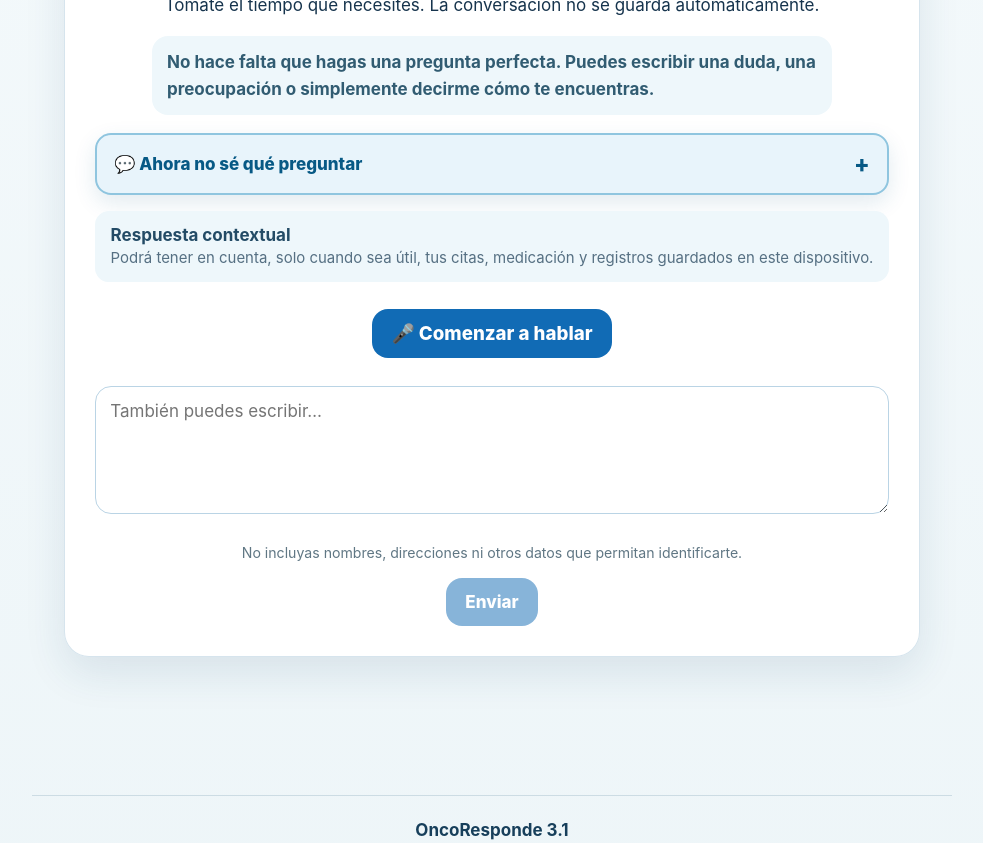
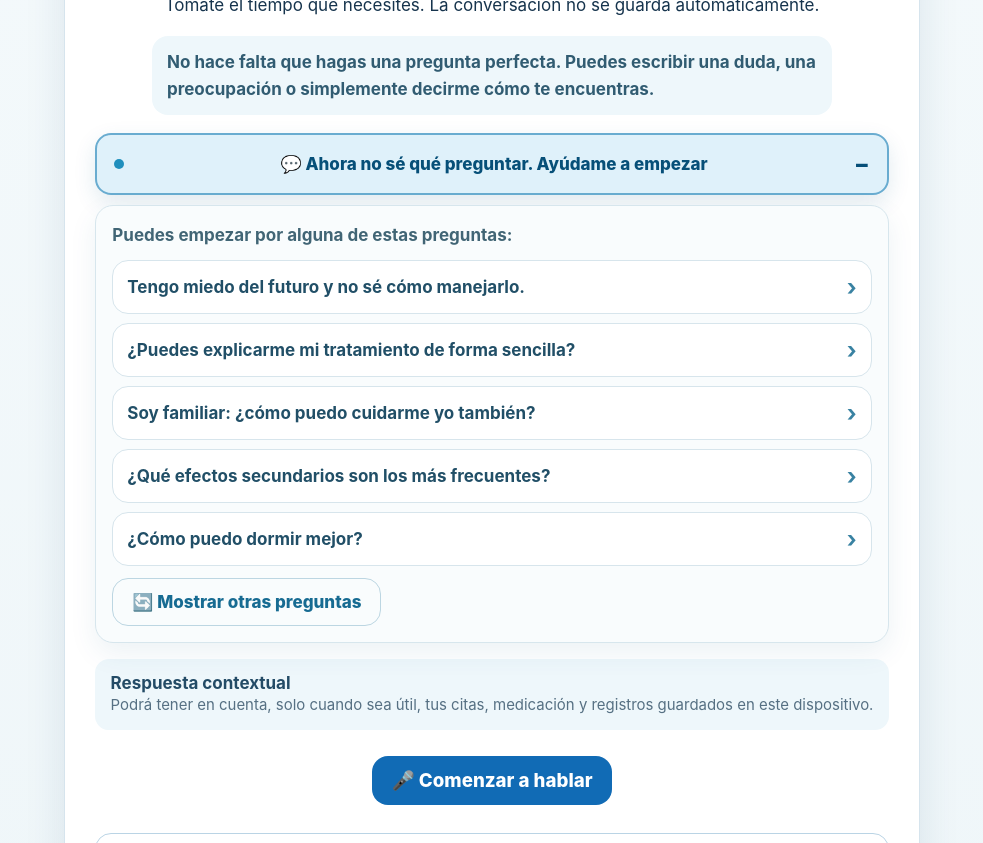
Before and after one commit to Moisesmira/OncoResponde, a React (Vite) app: page /hablame in a window 1280 px wide. Shown: the part 520-1363 px from the top of the page, without its empty margins (148-1131 px from the left). Built offline with nearby package versions, Linux system fonts and the light colour scheme.

Commit message:
Háblame visible

```diff
--- a/package.json
+++ b/package.json
@@ -1,7 +1,7 @@
 {
   "name": "oncoresponde",
   "private": true,
-  "version": "3.1.3",
+  "version": "3.1.4",
   "type": "module",
   "scripts": {
     "dev": "vite",
--- a/public/sw.js
+++ b/public/sw.js
@@ -1,4 +1,4 @@
-const CACHE = 'oncoresponde-3.1.3-hablame';
+const CACHE = 'oncoresponde-3.1.4-hablame-visible';
 const APP_SHELL = ['/', '/manifest.webmanifest', '/assets/camino.png'];
 
 self.addEventListener('install', (event) => {
--- a/src/pages/Voice.tsx
+++ b/src/pages/Voice.tsx
@@ -66,21 +66,21 @@ const questionBank: Record<AppLanguage, string[]> = {
 const labels: Record<AppLanguage, { intro: string; trigger: string; heading: string; refresh: string; selected: string }> = {
   es: {
     intro: 'No hace falta que hagas una pregunta perfecta. Puedes escribir una duda, una preocupación o simplemente decirme cómo te encuentras.',
-    trigger: 'Ahora no sé qué preguntar',
+    trigger: 'Ahora no sé qué preguntar. Ayúdame a empezar',
     heading: 'Puedes empezar por alguna de estas preguntas:',
     refresh: 'Mostrar otras preguntas',
     selected: 'La sugerencia se ha colocado en el cuadro de texto. Puedes modificarla antes de enviarla.'
   },
   ca: {
     intro: 'No cal que facis una pregunta perfecta. Pots escriure un dubte, una preocupació o simplement dir-me com et trobes.',
-    trigger: 'Ara no sé què preguntar',
+    trigger: 'Ara no sé què preguntar. Ajuda’m a començar',
     heading: 'Pots començar per alguna d’aquestes preguntes:',
     refresh: 'Mostrar altres preguntes',
     selected: 'El suggeriment s’ha col·locat al quadre de text. El pots modificar abans d’enviar-lo.'
   },
   en: {
     intro: 'You do not need to ask a perfect question. You can write a doubt, a worry, or simply tell me how you feel.',
-    trigger: 'I do not know what to ask right now',
+    trigger: 'I do not know what to ask. Help me get started',
     heading: 'You can start with one of these questions:',
     refresh: 'Show other questions',
     selected: 'The suggestion has been placed in the text box. You can edit it before sending.'
@@ -95,7 +95,7 @@ export default function Voice() {
   const location = useLocation();
   const initial = (location.state as VoiceLocationState)?.prefill ?? '';
   const [text, setText] = useState(initial);
-  const [showSuggestions, setShowSuggestions] = useState(false);
+  const [showSuggestions, setShowSuggestions] = useState(true);
   const [suggestionSeed, setSuggestionSeed] = useState(0);
   const [selectionNotice, setSelectionNotice] = useState(false);
   const textareaRef = useRef<HTMLTextAreaElement | null>(null);
--- a/src/styles.css
+++ b/src/styles.css
@@ -1143,3 +1143,10 @@ textarea { width: 100%; min-height: 120px; border: 1px solid #bad4e5; border-rad
 .question-starter{width:100%;margin:18px 0 16px;text-align:left}
 .question-starter__trigger{display:flex!important;width:100%!important;min-height:62px!important;padding:15px 17px!important;align-items:center!important;justify-content:space-between!important;background:#e8f4fb!important;color:#075985!important;border:2px solid #8fc5df!important;border-radius:16px!important;box-shadow:0 8px 22px rgba(13,91,132,.12)!important;font-size:1rem!important;font-weight:800!important;visibility:visible!important;opacity:1!important}
 .question-starter__trigger:focus-visible{outline:3px solid rgba(14,116,144,.28);outline-offset:3px}
+
+/* v3.1.4 — bloque de inicio de conversación siempre visible */
+.question-starter{display:block!important;position:relative!important;z-index:2!important}
+.question-starter__panel{display:block!important}
+.question-starter__trigger{background:#dff1fa!important;border-color:#69acd0!important;color:#064f78!important}
+.question-starter__trigger::before{content:"";display:inline-block;width:10px;height:10px;border-radius:50%;background:#1f8fbd;margin-right:10px;flex:0 0 auto}
+.question-starter__panel{box-shadow:0 10px 28px rgba(13,91,132,.08)!important}
```
Also changed, not shown: 7 other files (tests, documents, lock files or other folders).
